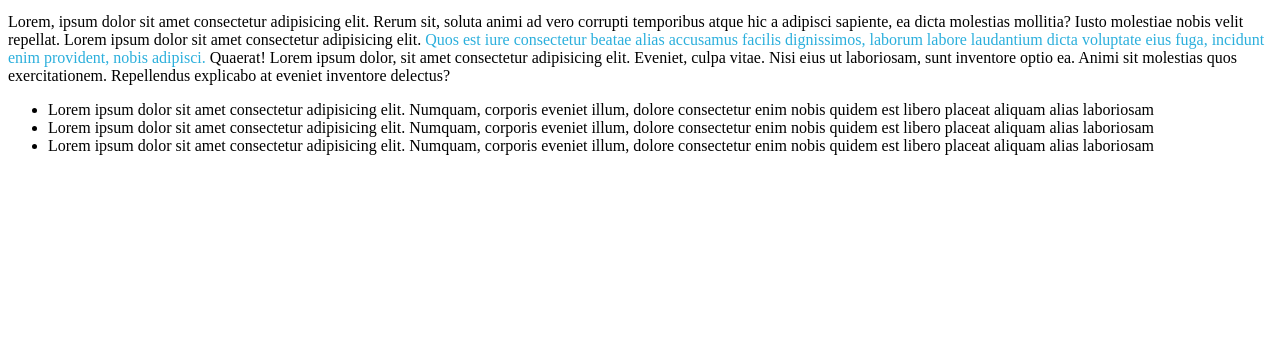
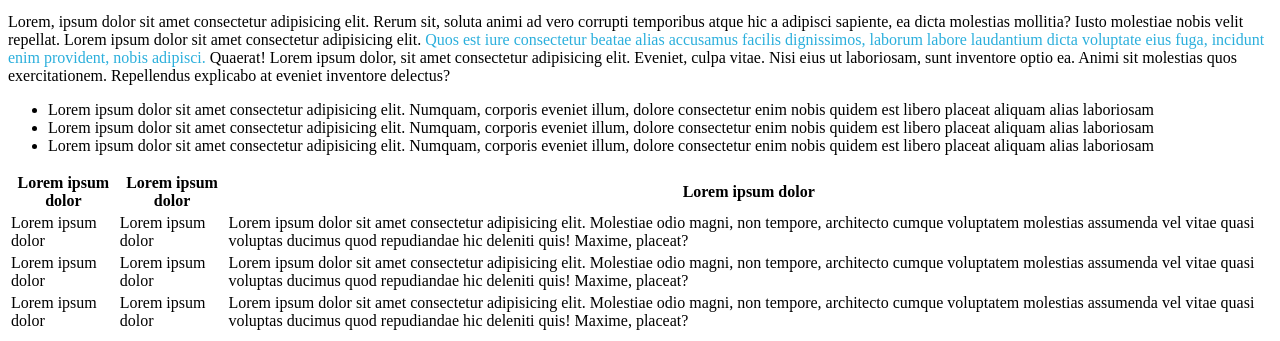
Before and after one commit to FedericoRosso97/html-css-booleaner, a plain HTML site: page index.html in a window 1280 px wide. Shown: the part 753-1094 px from the top of the page. Before the commit the page ends 924 px from the top, so only its background shows below. Drawn offline with Linux system fonts and the light colour scheme.

Commit message:
creo tabella

```diff
--- a/index.html
+++ b/index.html
@@ -32,11 +32,44 @@
         </section>
 
         <section>
-            <ul class="big-text">
+            <ul class="big-text text-left">
                 <li>Lorem ipsum dolor sit amet consectetur adipisicing elit. Numquam, corporis eveniet illum, dolore consectetur enim nobis quidem est libero placeat aliquam alias laboriosam</li>
                 <li>Lorem ipsum dolor sit amet consectetur adipisicing elit. Numquam, corporis eveniet illum, dolore consectetur enim nobis quidem est libero placeat aliquam alias laboriosam </li>
                 <li>Lorem ipsum dolor sit amet consectetur adipisicing elit. Numquam, corporis eveniet illum, dolore consectetur enim nobis quidem est libero placeat aliquam alias laboriosam</li>
             </ul>
+        </section>
+
+        <section>
+            <table class="big-text text-left">
+                <thead>
+                    <tr>
+                        <th>Lorem ipsum dolor</th>
+                        <th>Lorem ipsum dolor</th>
+                        <th>Lorem ipsum dolor</th>
+                    </tr>
+
+                </thead>
+                <tbody>
+
+                    <tr class="light-blue">
+                        <td>Lorem ipsum dolor </td>
+                        <td>Lorem ipsum dolor</td>
+                        <td>Lorem ipsum dolor sit amet consectetur adipisicing elit. Molestiae odio magni, non tempore, architecto cumque voluptatem molestias assumenda vel vitae quasi voluptas ducimus quod repudiandae hic deleniti quis! Maxime, placeat?</td>
+                    </tr>
+                    <tr>
+                        <td>Lorem ipsum dolor </td>
+                        <td>Lorem ipsum dolor</td>
+                        <td>Lorem ipsum dolor sit amet consectetur adipisicing elit. Molestiae odio magni, non tempore, architecto cumque voluptatem molestias assumenda vel vitae quasi voluptas ducimus quod repudiandae hic deleniti quis! Maxime, placeat?</td>
+                    </tr>
+
+                    <tr class="light-blue">
+                        <td>Lorem ipsum dolor </td>
+                        <td>Lorem ipsum dolor</td>
+                        <td>Lorem ipsum dolor sit amet consectetur adipisicing elit. Molestiae odio magni, non tempore, architecto cumque voluptatem molestias assumenda vel vitae quasi voluptas ducimus quod repudiandae hic deleniti quis! Maxime, placeat?</td>
+                    </tr>
+
+                </tbody>
+            </table>
         </section>
 
 
```
